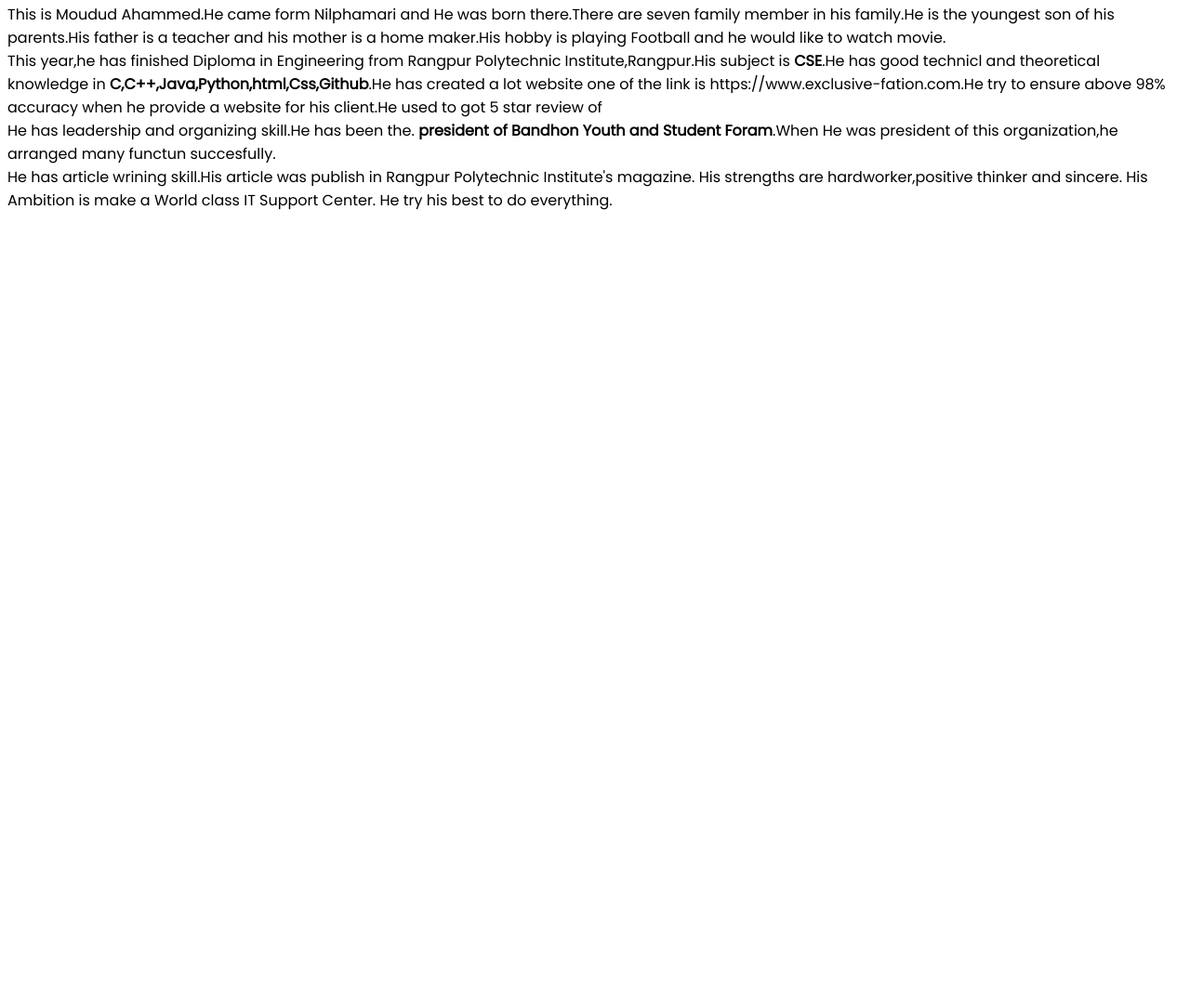
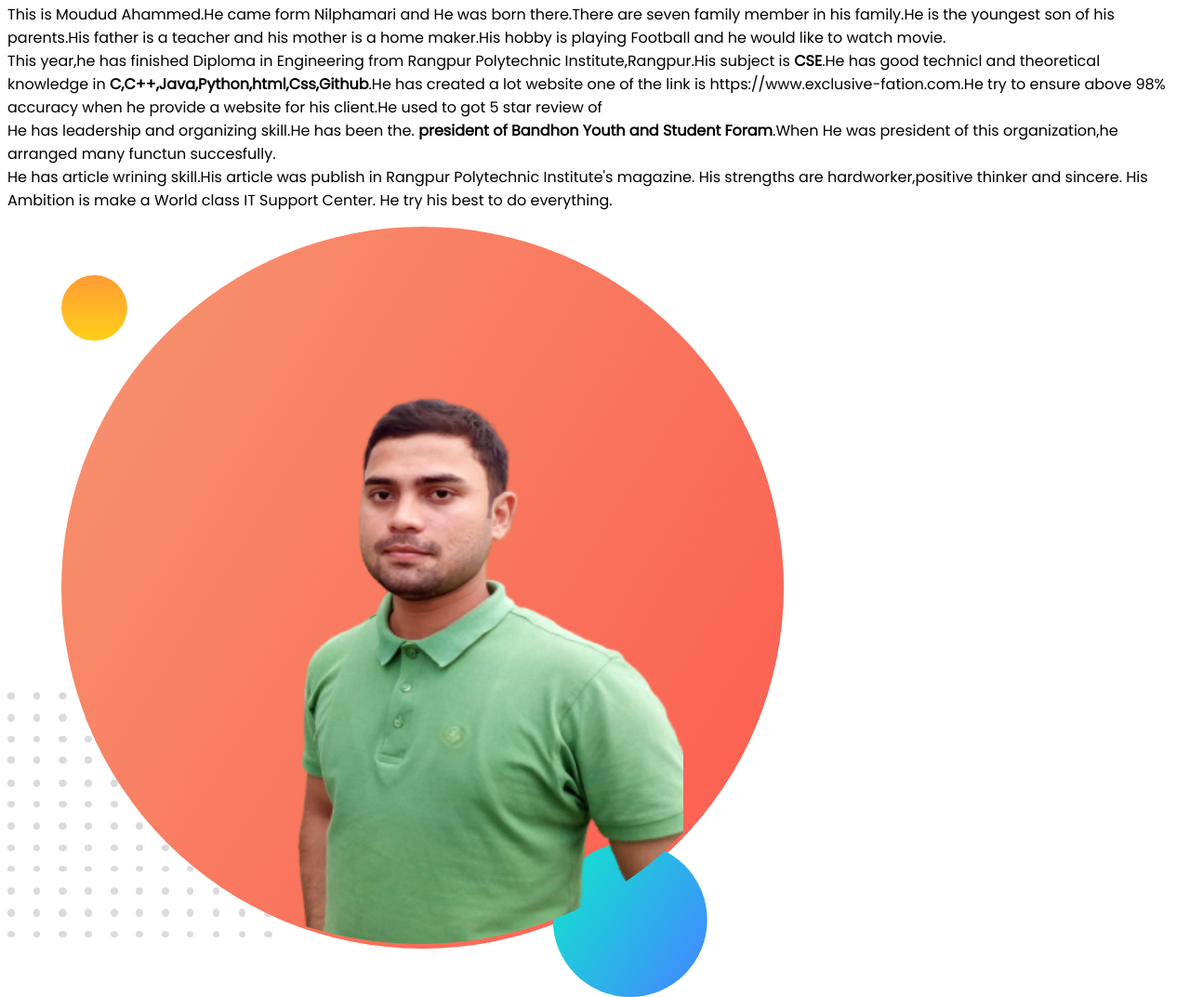
Before and after one commit to MoududAhammed/developer-repo, a plain HTML site: page index.html in a window 1280 px wide. Shown: the part 295-1368 px from the top of the page at 93% size. Before the commit the page ends 800 px from the top, so only its background shows below. Drawn offline with Linux system fonts and the light colour scheme.

Commit message:
profile image

```diff
--- a/index.html
+++ b/index.html
@@ -23,5 +23,7 @@
     His Ambition is make a World class IT Support Center.
     He try his best to do everything.
  </p>
+    <img src="images/profile.png" alt="profile">
+
 </body>
 </html>
```
Also changed, not shown: images/my-bg.png (deleted), images/profile.png (added).
